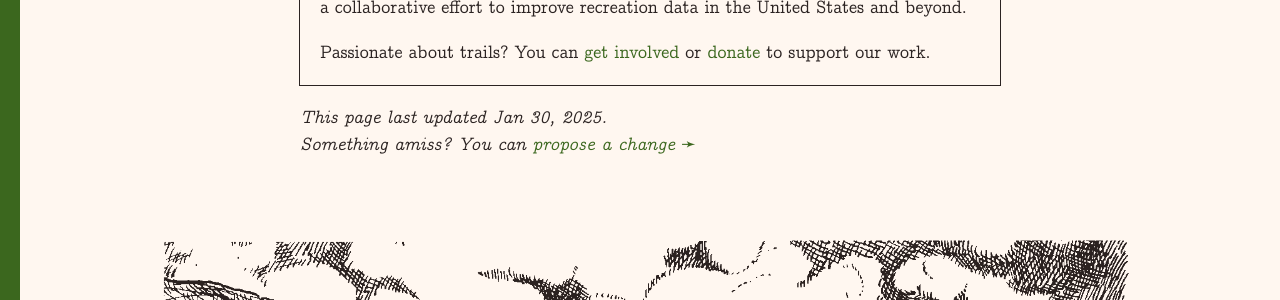
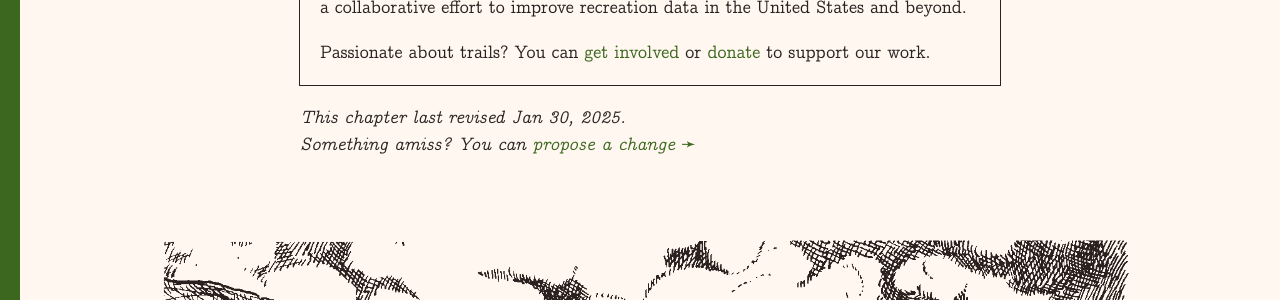
Before and after one commit to osmus/digital-trails-handbook, a Jekyll site: the page built from _source/_articles/private-property.md, in a window 1280 px wide and 900 px high, scrolled down 1634 px. Shown: the part 153-453 px from the top of the window. Built offline with Jekyll 4.4.1, drawn with Linux system fonts in a browser that asks for light colours.

Commit message:
Improve wording

```diff
--- a/_source/_layouts/article.html
+++ b/_source/_layouts/article.html
@@ -7,4 +7,4 @@ layout: page
   {{site.footer_about | markdownify}}
   {{site.all_about | markdownify}}
 </div>
-<p><i>This page last updated {{page.updated | default: page.date | date: site.date_format}}.<br/>Something amiss? You can </i><a href="https://github.com/osmus/digital-trails-handbook/blob/main/_source/{{page.path}}"><i>propose a change</i> ➛</a></p>
+<p><i>This chapter last revised {{page.updated | default: page.date | date: site.date_format}}.<br/>Something amiss? You can </i><a href="https://github.com/osmus/digital-trails-handbook/blob/main/_source/{{page.path}}"><i>propose a change</i> ➛</a></p>
```
